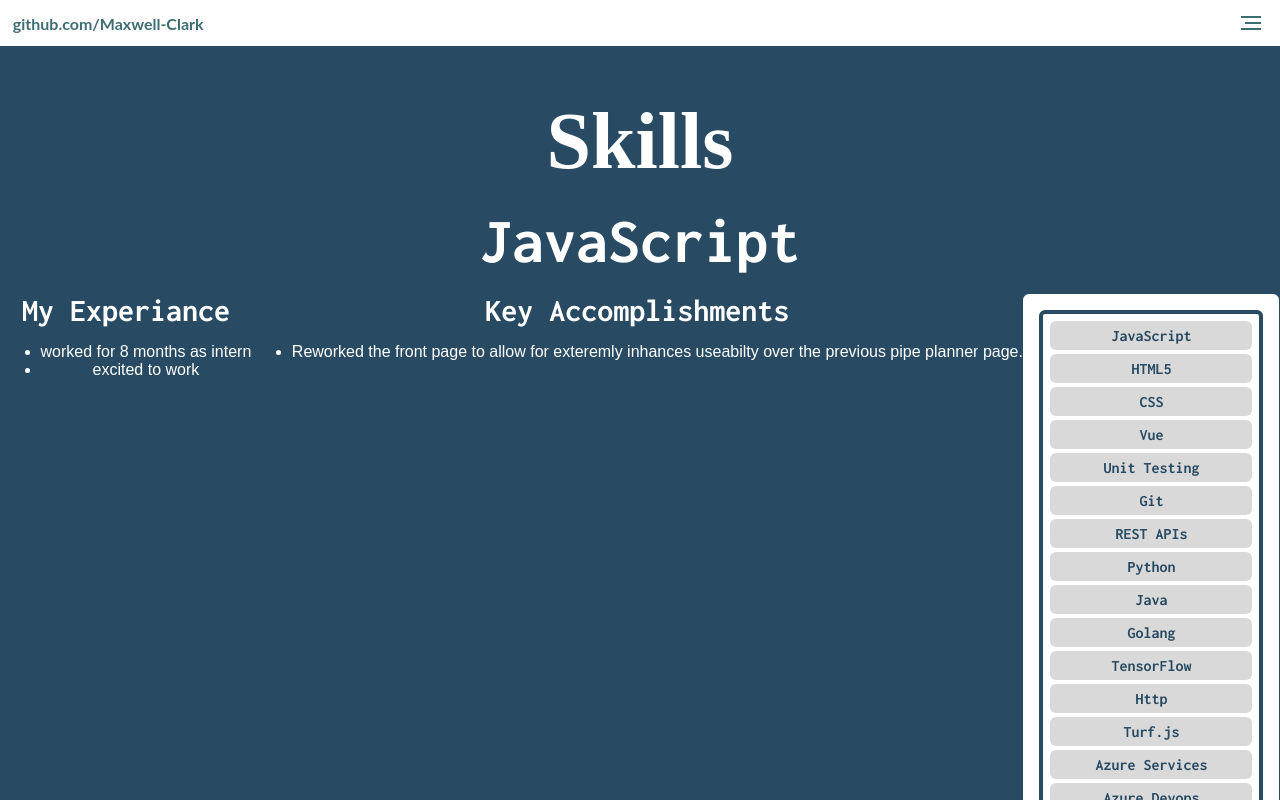
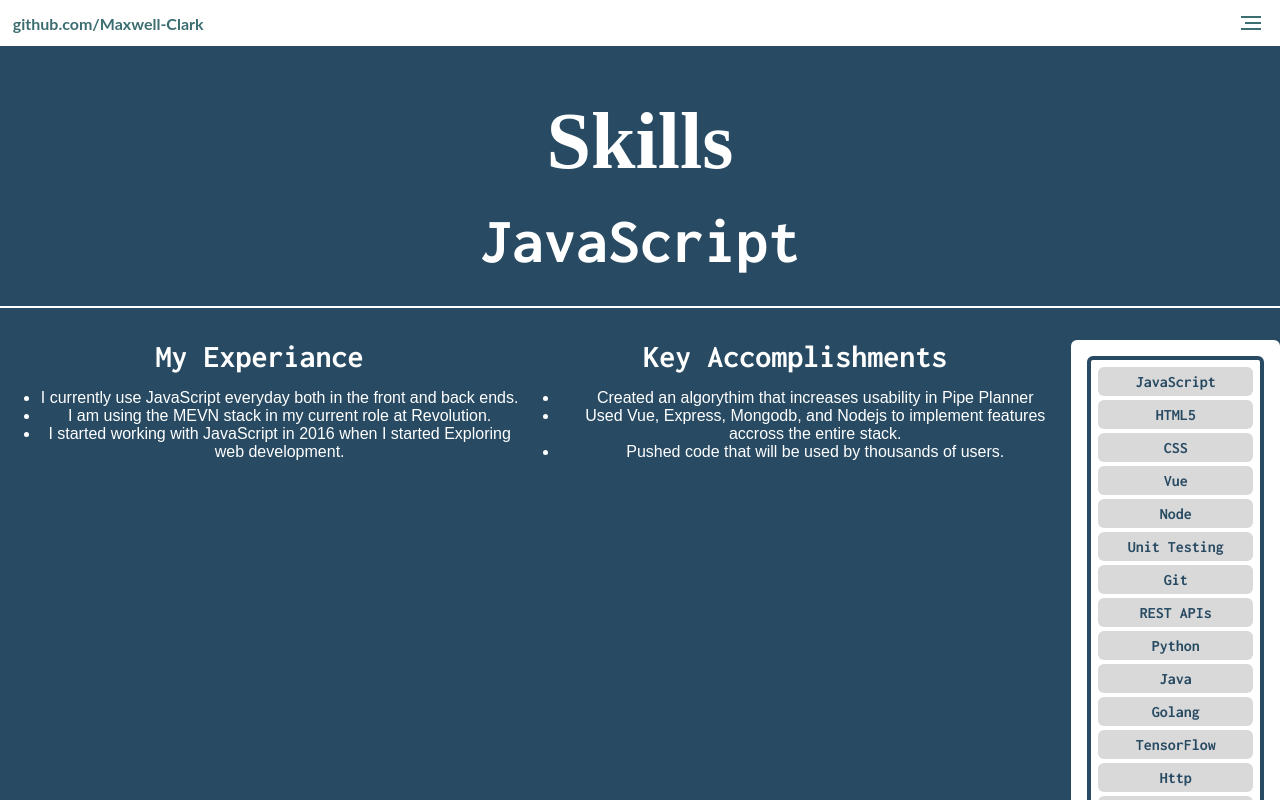
Before and after one commit to Maxwell-Clark/PortfolioWebsite, a Vue app: page /skills in a window 1280 px wide. Shown: the top 800 px of the page. Built offline with nearby package versions, Linux system fonts and the light colour scheme; a web font is replaced by a local one.

Commit message:
fixed some things that were 'bugging' me :)

```diff
--- a/src/App.vue
+++ b/src/App.vue
@@ -49,7 +49,6 @@ export default {
 @import url('https://fonts.googleapis.com/css2?family=DotGothic16&family=Libre+Barcode+39+Text&family=Source+Code+Pro:wght@200;400&display=swap');
 @import url('https://fonts.googleapis.com/css2?family=Roboto:wght@700&display=swap');
 @import url('https://fonts.googleapis.com/css2?family=Inconsolata:wght@700&display=swap');
-/* @import url('https://fonts.googleapis.com/css2?family=Roboto&display=swap'); */
 
 html {
   height: 100vh;
@@ -69,6 +68,11 @@ body {
 body.modal-open {
   overflow: hidden;
   height: 100vh;
+}
+hr {
+  border-style: solid;
+  color: white;
+  background-color: white;
 }
 
 #title {
--- a/src/SkillsInfo.js
+++ b/src/SkillsInfo.js
@@ -1,25 +1,48 @@
 const SkillsInfo = [
     {
         name: 'JavaScript',
-        experiance: ['worked for 8 months as intern', 'excited to work'],
-        accomplishments: ['Reworked the front page to allow for exteremly inhances useabilty over the previous pipe planner page.'],
-        logo: 'assets/JavaScriptLogo'
+        experiance: [
+                    'I currently use JavaScript everyday both in the front and back ends.',
+                    'I am using the MEVN stack in my current role at Revolution.',
+                    'I started working with JavaScript in 2016 when I started Exploring web development.'
+                    ],
+        accomplishments: [
+                        'Created an algorythim that increases usability in Pipe Planner',
+                        'Used Vue, Express, Mongodb, and Nodejs to implement features accross the entire stack.',
+                        'Pushed code that will be used by thousands of users.'
+                    ]
     },
     {
         name: 'HTML5',
-        experiance: ['started learning html in 2016', 'insert exp here lol'],
-        accomplishments: ['Reworked the front page to allow for exteremly inhances useabilty over the previous pipe planner page.', 'worked in it for over 8 months perfessionally'],
-        logo: 'assets/HTMLLogo'
+        experiance: [
+                    'I started working with HTML in 2016 when I started Exploring web development.',
+                    'I have been working with HTML everyday in my job as a software engineer',
+                    'I Worked closely with product owners on a daily basis to take and turn it into something tangible',
+                    'I used HTML5 features to create a product that was drastically better than the previous version.'
+                    ],
+        accomplishments: [
+                        'I reworked the front page a Web app I worked on at Revolution to which exteremly inhanced useabilty.',
+                        'I helped to implement the overall design of a product that amazed users.'
+                        ],
     },
     {
         name: 'CSS',
-        experiance: ['started learning css in 2016', 'super dope', 'excited to work'],
-        accomplishments: ['Developed a responsive web app that can be used accross any platform or device.', 'really awesome'],
-        logo: 'assets/cssLogo'
+        experiance: [
+                    'Originally learned on CodeCademy and FreeCodeCamp.org in 2016.',
+                    'I have worked with Cascading Style Sheets on a daily basis since July 2020.',
+                    'I have used CSS to Create Visually stunning Websites in a Professional Setting.'],
+        accomplishments: [
+                        'Used CSS to create a responsive web app that can be used functionally across any device.',
+                    ],
     },
     {
         name: 'Vue',
         experiance: ['started learning html in 2016', 'have used modern frameworks'],
+        accomplishments: ['super dope', 'worked in it for over 8 months perfessionally']
+    },
+    {
+        name: 'Node',
+        experiance: ['NPM', 'backend'],
         accomplishments: ['super dope', 'worked in it for over 8 months perfessionally']
     },
     {
@@ -75,6 +98,11 @@ const SkillsInfo = [
         accomplishments: ['super dope guy', 'really awesome']
     },
     {
+        name: 'Communication',
+        experiance: ['worked with product owners', 'have used modern frameworks'],
+        accomplishments: ['super dope', 'worked in it for over 8 months perfessionally']
+    },
+    {
         name: 'Express.js',
         experiance: ['started learning html in 2016', 'have used modern frameworks'],
         accomplishments: ['super dope', 'worked in it for over 8 months perfessionally']
--- a/src/views/Projects.vue
+++ b/src/views/Projects.vue
@@ -17,7 +17,7 @@
     <div class="slider">
       <div v-for="image in images" class="slide current" :key="image">
         <img class="current_image" :src="getImg()" />
-        <div class="content">
+        <div v-if="currentCaption" class="content">
           <h1>{{currentCaption.title}}</h1>
           <p>
             {{currentCaption.body}}
@@ -46,15 +46,15 @@ export default {
         },
         {
           title: 'Project Two',
-          body: 'this is about the first project. describes the technology and what it does'
+          body: 'this is about the second project. describes the technology and what it does'
         },
         {
           title: 'Project Three',
-          body: 'this is about the first project. describes the technology and what it does'
+          body: 'this is about the third project. describes the technology and what it does'
         },
         {
           title: 'Project Four',
-          body: 'this is about the first project. describes the technology and what it does'
+          body: 'this is about the fourth project. describes the technology and what it does'
         }
       ],
       images: [
@@ -141,7 +141,8 @@ body {
 }
 
 .current_image {
-/* need to add some css here */
+  position: relative;
+  top: 10%;
 }
 
 .slide {
@@ -155,7 +156,7 @@ body {
 }
 
 p {
-  color: #D9D9D9;
+  color: #284B63 !important;
 }
 
 .slide.current {
@@ -164,12 +165,12 @@ p {
 
 .slide .content {
   position: absolute;
-  bottom: 70px;
+  bottom: 200px;
   left: -600px;
   opacity: 0;
   width: 600px;
-  background-color: #284B63;
-  color: #D9D9D9;
+  background-color: #D9D9D9;
+  color: #284B63;
   padding: 35px;
 }
 
--- a/src/views/Skills.vue
+++ b/src/views/Skills.vue
@@ -3,6 +3,7 @@
         <h2>Skills</h2>
         <div class="skill_title">
             <label v-if="activeSkillInfo">{{activeSkillInfo.name}}</label>
+            <hr>
         </div>
         <div class="body">
             <div>
@@ -35,9 +36,9 @@ export default {
     data() {
         return {
             skills: ['JavaScript',
-                'HTML5', 'CSS', 'Vue', 'Unit Testing',
+                'HTML5', 'CSS', 'Vue','Node', 'Unit Testing',
                 'Git', 'REST APIs', 'Python', 'Java', 'Golang', 'TensorFlow',
-                'Http', 'Turf.js', 'Azure Services', 'Azure Devops',
+                'Http', 'Turf.js', 'Azure Services', 'Azure Devops', 'Communication',
                 'Express.js', 'Mongodb', 'SQL', 'TypeScript', 'Additional Skills'],
             activeSkill: null,
             activeSkillInfo: null
@@ -90,7 +91,7 @@ h2 {
 
 .body {
     display: flex;
-    justify-content: space-evenly;
+    justify-content: space-between;
     width: 100%;
     margin-top: 20px;
 }
@@ -110,6 +111,11 @@ h2 {
     border-color: #284B63;
     border-radius: 6px;
     border-style: solid;
+    overflow-y: auto;
+}
+
+::-webkit-scrollbar {
+display: none;
 }
 
 .skill_title {
```
Also changed, not shown: src/views/Contact.vue (+0 -8 lines).
